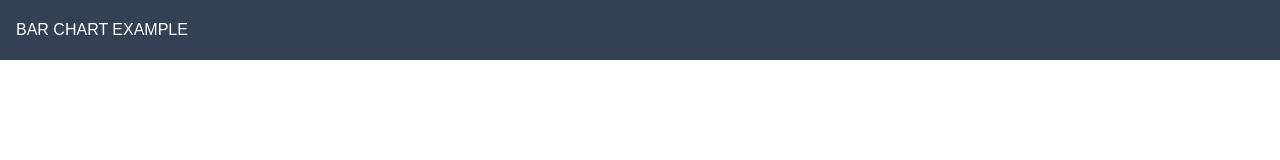
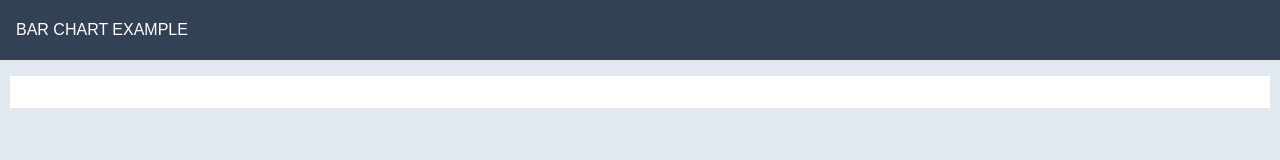
Before and after one commit to arturo-estrada-IPS/d3-examples, a plain HTML site: page 1-bar-chart/starter/bar-chart.html in a window 1280 px wide. Drawn offline with nearby package versions, Linux system fonts and the light colour scheme.

Commit message:
feat: bar chart starter

```diff
--- a/1-bar-chart/starter/bar-chart.css
+++ b/1-bar-chart/starter/bar-chart.css
@@ -1,3 +1,7 @@
+body {
+  background-color: rgb(226 232 240);
+}
+
 .header {
   height: 60px;
   display: flex;
@@ -15,4 +19,11 @@
 
 main {
   padding: 1rem;
+  margin: 1rem auto;
+  width: 96%;
+  background-color: white;
 }
+
+main .canvas {
+  margin: 0 auto
+}
```
